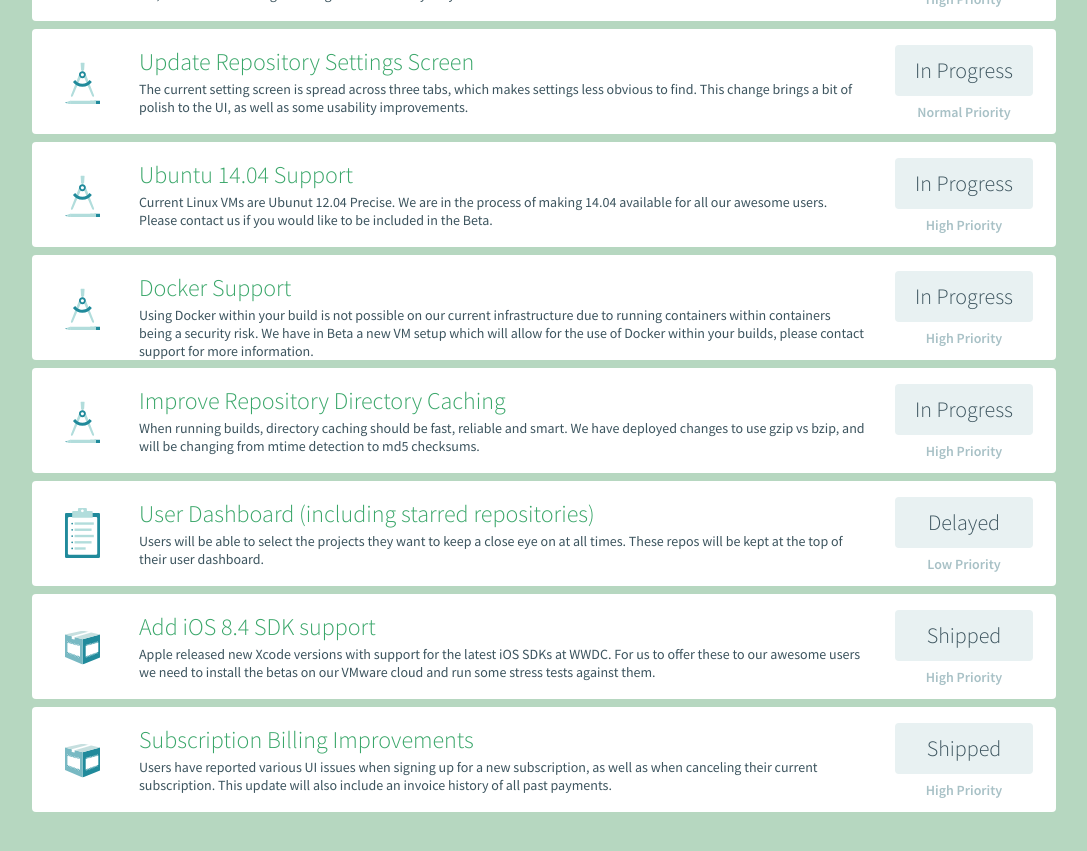
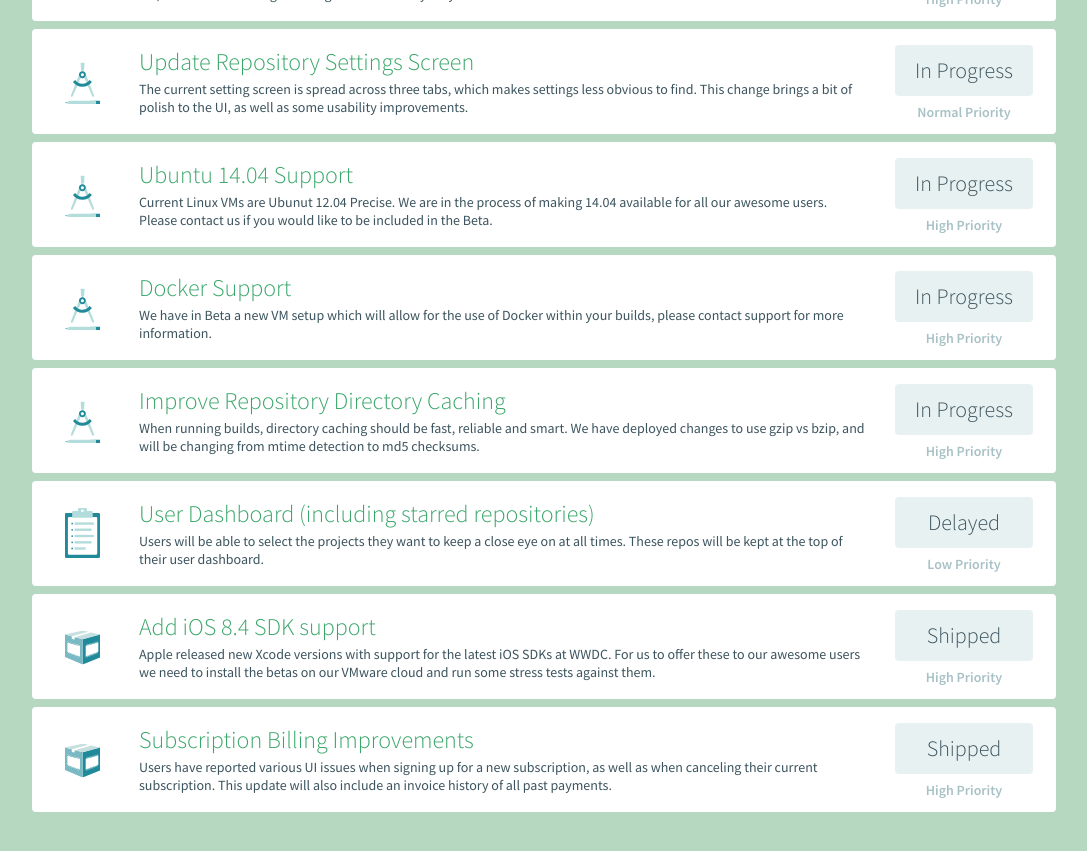
Before and after one commit to travis-ci/travis-next, a Jekyll site: the page built from index.html, in a window 1280 px wide and 900 px high, scrolled down 708 px. Shown: the top 851 px of the window, without its empty margins (96-1183 px from the left). Built offline with Jekyll 4.4.1, drawn with Linux system fonts in a browser that asks for light colours.

Commit message:
add an html description, and shorten the docker info

```diff
--- a/_config.yml
+++ b/_config.yml
@@ -1,6 +1,6 @@
 # Site settings
 title: Travis CI Build Site
-description:
+description: "The public product road map for Travis CI"
 baseurl: "" # the subpath of your site, e.g. /blog/
 url: "http://next.travis-ci.com" # the base hostname & protocol for your site
 
--- a/_data/steps.yml
+++ b/_data/steps.yml
@@ -19,7 +19,7 @@
   priority: 'high'
 - 4:
   title: 'Docker Support'
-  description: 'Using Docker within your build is not possible on our current infrastructure due to running containers within containers being a security risk. We have in Beta a new VM setup which will allow for the use of Docker within your builds, please contact support for more information.'
+  description: 'We have in Beta a new VM setup which will allow for the use of Docker within your builds, please contact support for more information.'
   icon: 'compass'
   status: 'In Progress'
   priority: 'high'
```
